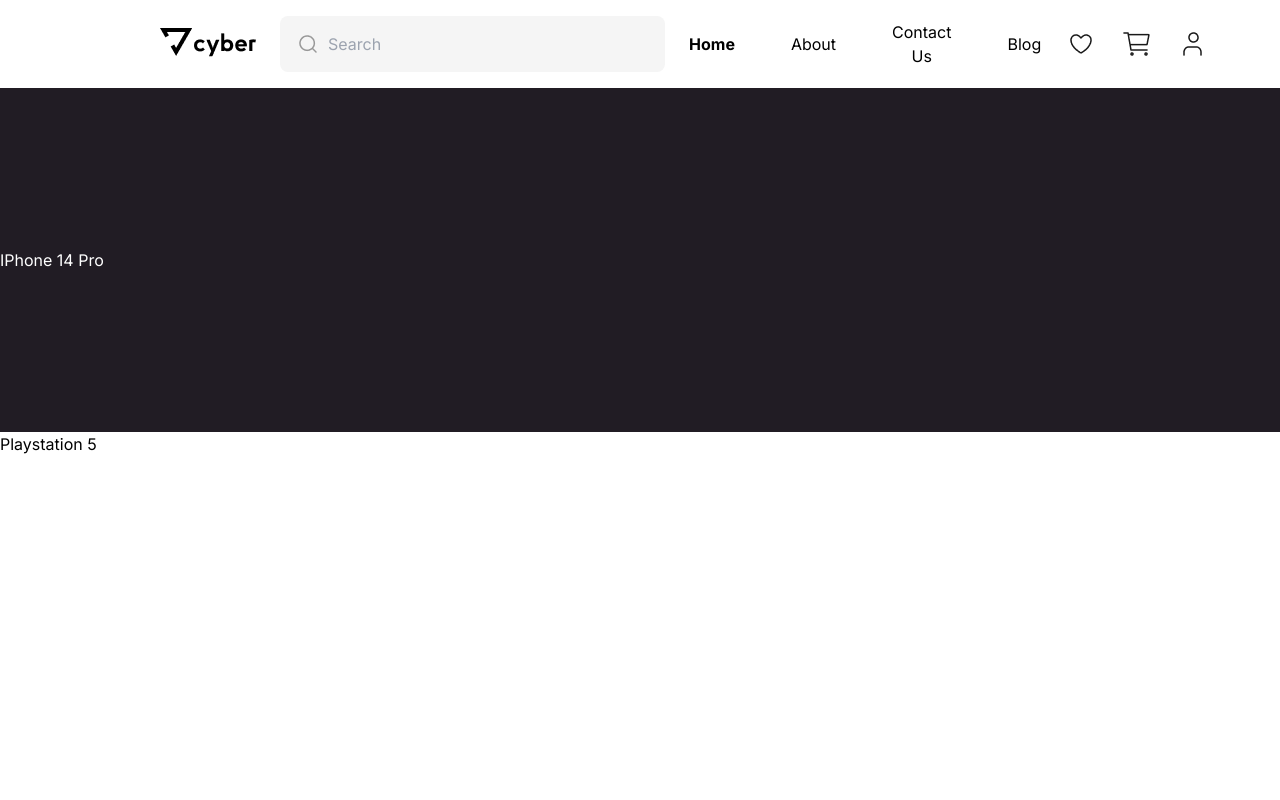
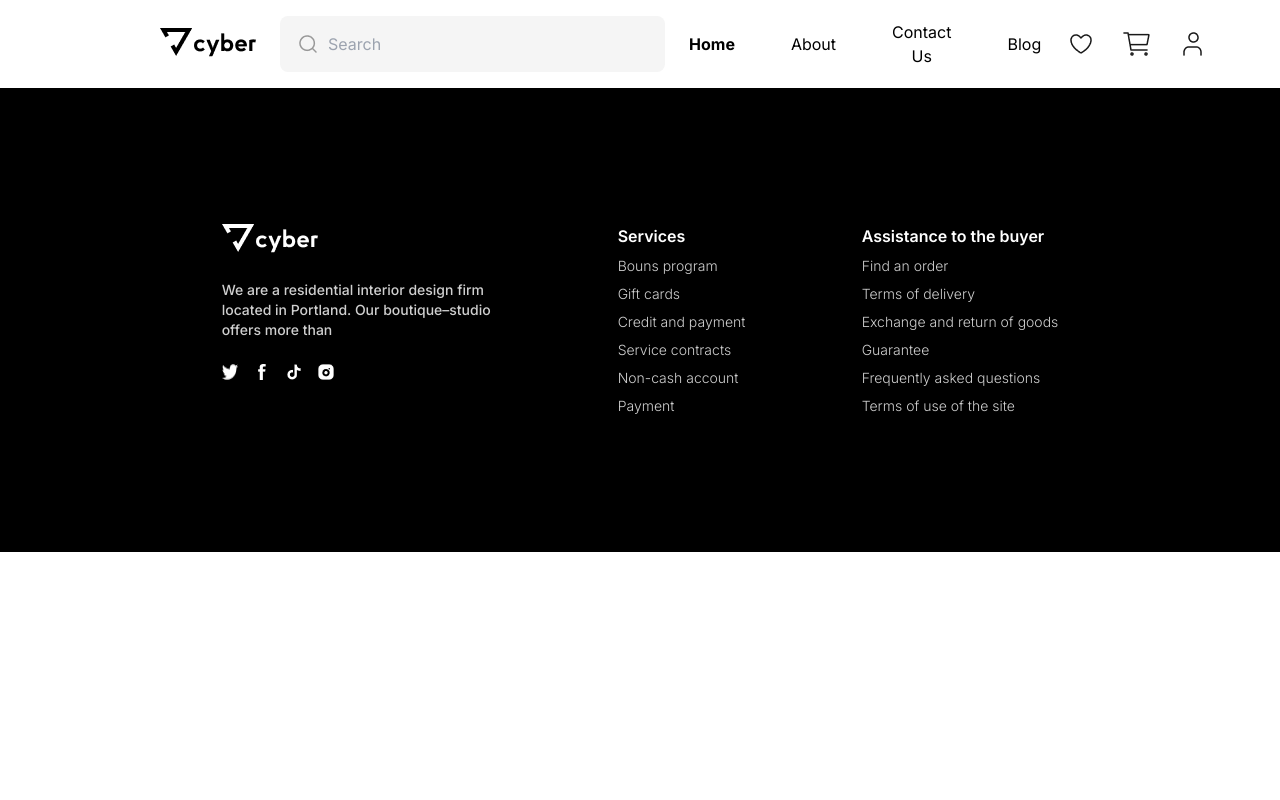
Before and after one commit to jamminP/cyber, a React (Create React App) app: page / in a window 1280 px wide. Shown: the top 800 px of the page. Built offline with nearby package versions, Linux system fonts and the light colour scheme.

Commit message:
✨ Footer component 개발
Footer Desktop & Moblie 개발 완료

```diff
--- /dev/null
+++ b/src/components/footer/DesktopFooter.jsx
@@ -0,0 +1,48 @@
+function DesktopFooter() {
+  return (
+    <div className="w-full bg-black flex justify-center">
+        <div className="w-full max-w-[1200px] px-6">
+            <div className="flex flex-col md:flex-row justify-center items-start gap-24">
+            {/* 왼쪽 */}
+            <div className="flex flex-col gap-6 w-[300px] text-center md:text-left">
+                <img src="/logo/Color=white.png" alt="logo" className="w-[96px] h-[32px] mx-auto md:mx-0" />
+                <p className="text-sm font-medium text-[#CFCFCF]">
+                We are a residential interior design firm located in Portland. Our boutique–studio offers more than
+                </p>
+                <div className="flex justify-center md:justify-start gap-4">
+                <img src="/Icon/16px/Twitter.png" alt="twitter" />
+                <img src="/Icon/16px/Facebook.png" alt="Facebook" />
+                <img src="/Icon/16px/Tiktok.png" alt="Tiktok" />
+                <img src="/Icon/16px/Instagram.png" alt="Instagram" />
+                </div>
+            </div>
+
+          {/* 오른쪽 */}
+            <div className="flex flex-col md:flex-row gap-16">
+                <div className="flex flex-col gap-2 min-w-[180px]">
+                <p className="text-base font-semibold">Services</p>
+                <button className="text-sm font-light text-left">Bouns program</button>
+                <button className="text-sm font-light text-left">Gift cards</button>
+                <button className="text-sm font-light text-left">Credit and payment</button>
+                <button className="text-sm font-light text-left">Service contracts</button>
+                <button className="text-sm font-light text-left">Non-cash account</button>
+                <button className="text-sm font-light text-left">Payment</button>
+            </div>
+            {/* Assistance to the buyer 영역 */}
+            <div className="flex flex-col gap-2 min-w-[180px]">
+                <p className="text-base font-semibold">Assistance to the buyer</p>
+                <button className="text-sm font-light text-left">Find an order</button>
+                <button className="text-sm font-light text-left">Terms of delivery</button>
+                <button className="text-sm font-light text-left">Exchange and return of goods</button>
+                <button className="text-sm font-light text-left">Guarantee</button>
+                <button className="text-sm font-light text-left">Frequently asked questions</button>
+                <button className="text-sm font-light text-left">Terms of use of the site</button>
+            </div>
+          </div>
+        </div>
+      </div>
+    </div>
+  );
+}
+
+export default DesktopFooter;
--- a/src/components/footer/Footer.css
+++ /dev/null
@@ -1,12 +0,0 @@
-.footerComponent{
-    height: fit-content;
-    width: 100%;
-    padding: 104px 160px;
-    gap: 24px;
-    background-color: black;
-    font-weight: bold;
-    color: white;
-    display: flex;
-    justify-content: center;
-    align-items: center;
-}
--- a/src/components/footer/Footer.jsx
+++ b/src/components/footer/Footer.jsx
@@ -1,10 +1,19 @@
-import './Footer.css';
+import DesktopFooter from './DesktopFooter';
+import MoblieFooter from './MoblieFooter';
 
 function Footer(){
     return (
-        <div className="footerComponent">
-            <p>footer</p>
-        </div>
+        <footer>
+            {/* 데스크탑 버전 */}
+            <div class="justify-center items-center text-[#CFCFCF] bg-black w-screen h-[464px] mx-auto gap-6 px-[104px] py-[160px] hidden md:flex">
+                <DesktopFooter></DesktopFooter>
+            </div>
+
+            {/* 모바일 버전 */}
+            <div class="flex justify-center items-center md:hidden px-[32px] py-[48px] gap-8 bg-black text-[#CFCFCF] w-screen h-[744px]">
+                <MoblieFooter></MoblieFooter>
+            </div>
+        </footer>
     );
 }
 
--- /dev/null
+++ b/src/components/footer/MoblieFooter.jsx
@@ -0,0 +1,45 @@
+function MoblieFooter(){
+
+    return(
+        <div class="flex flex-col justify-center items-center">
+            {/* 큰 외각 */}
+            <div class="w-[311px] h-[592px] gap-8">
+                {/* logo & content */}
+                <div>
+                    <img src="/logo/Color=white.png" alt="logo" className="w-[96px] h-[32px] mx-auto md:mx-0 p" />
+                    <div class="mt-6 text-[13px] leading-6 w-[311px] h-[48px] font-normal">We are a residential interior design firm located in Portland. Our boutique-studio offers more than</div>
+                </div>
+                <div class="w-[311px] h-[464px] gap-8">
+                    {/* service */}
+                    <div class="w-[295.5px] h-[216px] gap-2 flex flex-col justify-center items-center">
+                        <p className="text-base font-semibold">Services</p>
+                        <button className="text-sm font-light text-left">Bouns program</button>
+                        <button className="text-sm font-light text-left">Gift cards</button>
+                        <button className="text-sm font-light text-left">Credit and payment</button>
+                        <button className="text-sm font-light text-left">Service contracts</button>
+                        <button className="text-sm font-light text-left">Non-cash account</button>
+                        <button className="text-sm font-light text-left">Payment</button>
+                    </div>
+                    <div class="w-[295.5px] h-[216px] gap-2 flex flex-col justify-center items-center">
+                        <p className="text-base font-semibold">Assistance to the buyer</p>
+                        <button className="text-sm font-light text-left">Find an order</button>
+                        <button className="text-sm font-light text-left">Terms of delivery</button>
+                        <button className="text-sm font-light text-left">Exchange and return of goods</button>
+                        <button className="text-sm font-light text-left">Guarantee</button>
+                        <button className="text-sm font-light text-left">Frequently asked questions</button>
+                        <button className="text-sm font-light text-left">Terms of use of the site</button>
+                    </div>
+                </div>
+            </div>
+            {/* 최하단 social link */}
+            <div class="flex justify-between w-[173px] h-[24px]">
+                <img src="/Icon/16px/Twitter.png" alt="twitter" class="w-[24px] h-[24px]" />
+                <img src="/Icon/16px/Facebook.png" alt="Facebook" class="w-[24px] h-[24px]"/>
+                <img src="/Icon/16px/Tiktok.png" alt="Tiktok" class="w-[24px] h-[24px]"/>
+                <img src="/Icon/16px/Instagram.png" alt="Instagram" class="w-[24px] h-[24px]"/>
+            </div>
+        </div>
+    );
+}
+
+export default MoblieFooter;
--- a/src/components/header/MobileHeader.jsx
+++ b/src/components/header/MobileHeader.jsx
@@ -1,7 +1,7 @@
 function MoblieHeader(){
     return(
         <>
-            <img src='/logo/Color=Black.png' alt="logo"></img>
+            <img src='/logo/Color=Black.png' alt="logo" class="w-[96px] h-[32px]"></img>
             <img src="/Icon/40px/Burger.png" alt="menu"></img>
         </>
     );
--- a/src/pages/Home/Home.jsx
+++ b/src/pages/Home/Home.jsx
@@ -7,7 +7,7 @@ import Banner2 from './homes/Banner2';
 
 function Home(){
     return(
-        <div>
+        <div class="hidden">
             {/* 6개의 components가 들어와야함. */}
             <Banner></Banner>
             <SmallerBanners></SmallerBanners>
```
